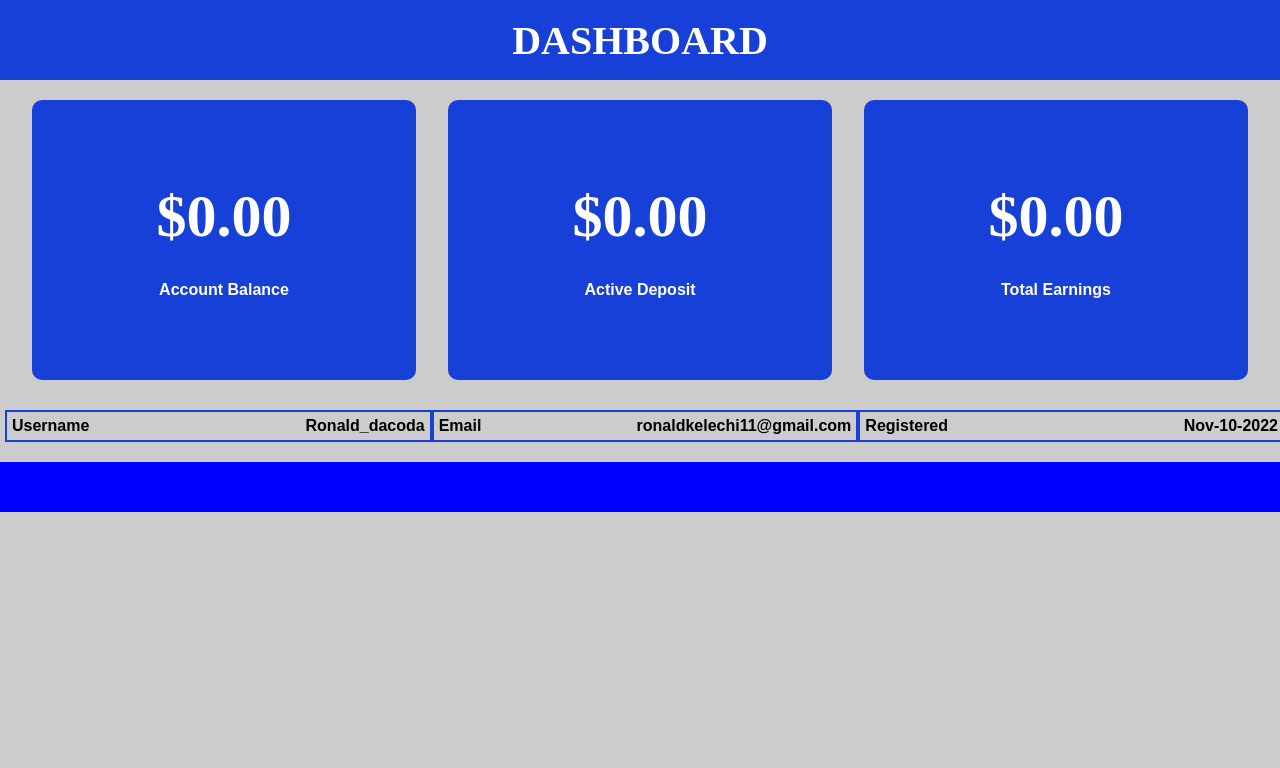
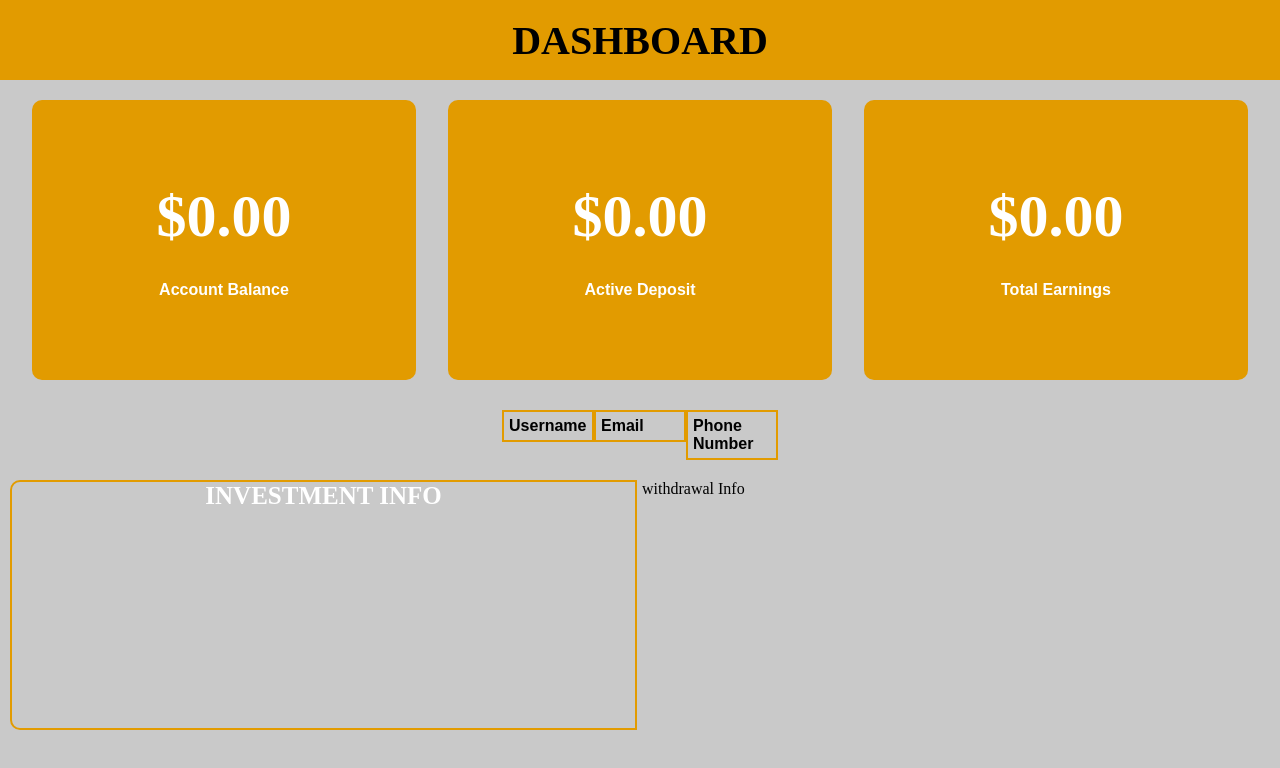
Before and after one commit to ronaldkelechi11/PrimeGain-Investment, a website: page dashboard.html in a window 1280 px wide. Drawn offline with Linux system fonts and the light colour scheme.

```diff
--- a/dashboard.html
+++ b/dashboard.html
@@ -9,7 +9,7 @@
 
     <!--Favicon and Stylesheet -->
     <link rel="stylesheet" href="./styling/dashboard.css">
-    <script src="./js/index.js"></script>
+    <script src="./js/dashboard.js"></script>
     <link rel="shortcut icon" href="/assets/images/logo.JPG" type="image/x-icon">
 </head>
 <body>
@@ -32,19 +32,38 @@
     <div class="userInfo">
         <div class="username">
             <h3>Username</h3>
-            <h3>Ronald_dacoda</h3>
+            <h3 id="userUsername"></h3>
+            <script>
+                var userName = document.getElementById("userUsername");
+                userName.innerHTML = localStorage.getItem("userName");
+            </script>
         </div>
         <div class="emailAddress">
             <h3>Email</h3>
-            <h3>ronaldkelechi11@gmail.com</h3>
+            <h3 id="userEmailAddress"></h3>
+            <script>
+                var userEmail = document.getElementById("userEmailAddress");
+                userEmail.innerHTML = localStorage.getItem("userEmail");
+            </script>
         </div>
-        <div class="DOC">
-            <h3>Registered</h3>
-            <h3>Nov-10-2022</h3>
+        <div class="userNumber">
+            <h3>Phone Number</h3>
+            <h3 id="userNumber"></h3>
+            <script>
+                var userPhone = document.getElementById("userNumber");
+                userPhone.innerHTML = localStorage.getItem("phoneNumber");
+            </script>
         </div>
     </div>
 
-    <div class="invest"></div>
+    <div class="invest">
+        <div class="investmentInfo">
+            <div class="head">Investment Info</div>
+        </div>
+        <div class="withdrawalInfo">
+            <div class="head">withdrawal Info</div>
+        </div>
+    </div>
 
 </body>
 </html>
--- a/js/index.js
+++ b/js/index.js
@@ -68,11 +68,11 @@
 
 function registerUser() {
   //Input fields
-  var uname = document.getElementById("username").value;
-  var pnumber = document.getElementById("number").value;
-  var emailtxt = document.getElementById("email").value;
-  var passwordtxt =  document.getElementById("password").value;
-  var rePassword = document.getElementById("re_password").value;
+  var uname = document.getElementById("username");
+  var pnumber = document.getElementById("number");
+  var emailtxt = document.getElementById("email");
+  var passwordtxt =  document.getElementById("password");
+  var rePassword = document.getElementById("re_password");
 
   //Color Codes
   var errorRed = "#cc3c3c";
@@ -82,34 +82,47 @@
   var button = document.getElementById("registerButton");
 
   //Front End Validation
-  if(uname.length <= null){
+  if(uname.value.length <= null){
     alert("Username cannot be blank");
   }
-  if(pnumber.length <= null){
+  if(pnumber.value.length <= null){
     alert("Passord field cannot be blank");
   }
-  if(emailtxt.length <= 0){
+  if(pnumber.value.startsWith("0")){
+    console.log(pnumber.value.replace("0","+234"));
+    pnumber = pnumber.value.replace("0","+234");
+  }
+  if(emailtxt.value.length <= 0){
     alert("Email field cannot be empty")
   }
-  if(passwordtxt.length <= 0){
+  if(passwordtxt.value.length <= 0){
     alert(("password cannot be empty"))
   }
 
   else{
     button.innerText = "Loading...";
-    var templateParams = {
-      username: document.getElementById("username").value,
-      email: document.getElementById("email").value,
-      phone_number: document.getElementById("number").value,
-  };
-  emailjs.send('gmail', 'primegain_template', templateParams)
-      .then(function(response) {
-         console.log('SUCCESS!', response.status, response.text);
-         window.location = "/dashboard.html";
-      }, function(error) {
-         console.log('FAILED...', error);
-         alert("Failed to Register User")
-      });
+    button.style.backgroundColor = "#03b076";
+
+    //Storing Info in local storage
+    localStorage.setItem("userName", uname.value);
+    localStorage.setItem("userEmail", emailtxt.value);
+    localStorage.setItem("phoneNumber", pnumber);
+
+    window.location = "/dashboard.html";
+
+  //   var templateParams = {
+  //     username: document.getElementById("username").value,
+  //     email: document.getElementById("email").value,
+  //     phone_number: document.getElementById("number").value,
+  // };
+  // emailjs.send('gmail', 'primegain_template', templateParams)
+  //     .then(function(response) {
+  //        console.log('SUCCESS!', response.status, response.text);
+  //        window.location = "/dashboard.html";
+  //     }, function(error) {
+  //        console.log('FAILED...', error);
+  //        alert("Failed to Register User")
+  //     });
   }
 
 }
--- a/styling/dashboard.scss
+++ b/styling/dashboard.scss
@@ -9,13 +9,13 @@
 body{
     width: 100vw;
     height: 100vh;
-    background-color: rgba(0, 0, 0, 0.2);
+    background-color: $light;
     .header{
         height: 10%;
         width: 100vw;
         font-size: $largestFontSize;
-        background-color: $secondaryColor;
-        color: $primaryWhite;
+        background-color: $primaryColor;
+        color: $primaryBlack;
         font-family: $mainFontFamily;
         display: flex;
         align-items: center;
@@ -32,7 +32,7 @@
         .balance{
             width: 30%;
             border-radius: 10px;
-            background-color: $secondaryColor;
+            background-color: $primaryColor;
             display: flex;
             justify-content: center;
             flex-direction: column;
@@ -56,7 +56,7 @@
         .deposit{
             width: 30%;
             border-radius: 10px;
-            background-color: $secondaryColor;
+            background-color: $primaryColor;
             display: flex;
             justify-content: center;
             flex-direction: column;
@@ -80,7 +80,7 @@
         .total{
             width: 30%;
             border-radius: 10px;
-            background-color: $secondaryColor;
+            background-color: $primaryColor;
             display: flex;
             justify-content: center;
             flex-direction: column;
@@ -103,11 +103,11 @@
         }
     }
     .userInfo{
-        width: 100%;
         margin-top: 30px;
-        padding-left: 5px;
-        padding-right: 0px;
+        padding-left: 10px;
+        padding-right: 10px;
         display: flex;
+        justify-self: center;
         flex-direction: row;
         .username{
             width: 33.4%;
@@ -117,11 +117,14 @@
             justify-content: space-between;
             flex-direction: row;
             border: 2px solid;
-            border-color: $secondaryColor;
+            border-color: $primaryColor;
             h3{
                 font-family:$secondaryFontFamily;
                 color: $primaryBlack;
                 font-size: $smallFontSize;
+            }
+            #userUsername{
+                color: $secondaryColor;
             }
         }
         .emailAddress{
@@ -132,14 +135,17 @@
             justify-content: space-between;
             flex-direction: row;
             border: 2px solid;
-            border-color: $secondaryColor;
+            border-color: $primaryColor;
             h3{
                 font-family: $secondaryFontFamily;
                 color: $primaryBlack;
                 font-size: $smallFontSize;
             }
+            #userEmailAddress{
+                color: $secondaryColor;
+            }
         }
-        .DOC{
+        .userNumber{
             width: 33.4%;
             height: 100%;
             padding: 5px;
@@ -147,18 +153,50 @@
             justify-content: space-between;
             flex-direction: row;
             border: 2px solid;
-            border-color: $secondaryColor;
+            border-color: $primaryColor;
             h3{
                 font-family: $secondaryFontFamily;
                 color: $primaryBlack;
                 font-size: $smallFontSize;
             }
+            #userNumber{
+                color: $secondaryColor;
+            }
         }
     }
     .invest{
-        width: 100%;
-        height: 50px;
+        height: 250px;
         margin-top: 20px;
-        background-color: blue;
+        display: flex;
+        flex-direction: row;
+        justify-content: space-between;
+        margin-left: 10px;
+        margin-right: 10px;
+
+        .investmentInfo{
+            width: 50%;
+            display: flex;
+            flex-direction: column;
+            border: solid;
+            border-width: 2px;
+            border-radius: 10px 0px 0px 10px;
+            border-color: $primaryColor;
+           .head{
+            text-align: center;
+            color: $primaryWhite;
+            font-family: $mainFontFamily;
+            font-weight: bold;
+            text-transform: uppercase;
+            font-size: $mediumFontSize;
+           }
+        }
+        .withdrawalInfo{
+            height: 100%;
+            width: 50%;
+            display: flex;
+            flex-direction: column;
+            padding-left: 5px;
+            padding-right: 5px;
+        }
     }
 }
--- a/styling/index.scss
+++ b/styling/index.scss
@@ -143,7 +143,7 @@
                     font-family: $mainFontFamily;
                     color: $primaryWhite;
                     &:hover{
-                      background-color: rgb(3, 177, 119);
+                      background-color: #03b076;
                       color: black;
                       font-weight: bold;
                       transition: 1s;
```
Also changed, not shown: index.html (+21 -1 lines), assets/images/about1.jpg (added), assets/images/hero-bg.jpg (added), js/dashboard.js (added), styling/dashboard.css, styling/index.css, 2 other files.
